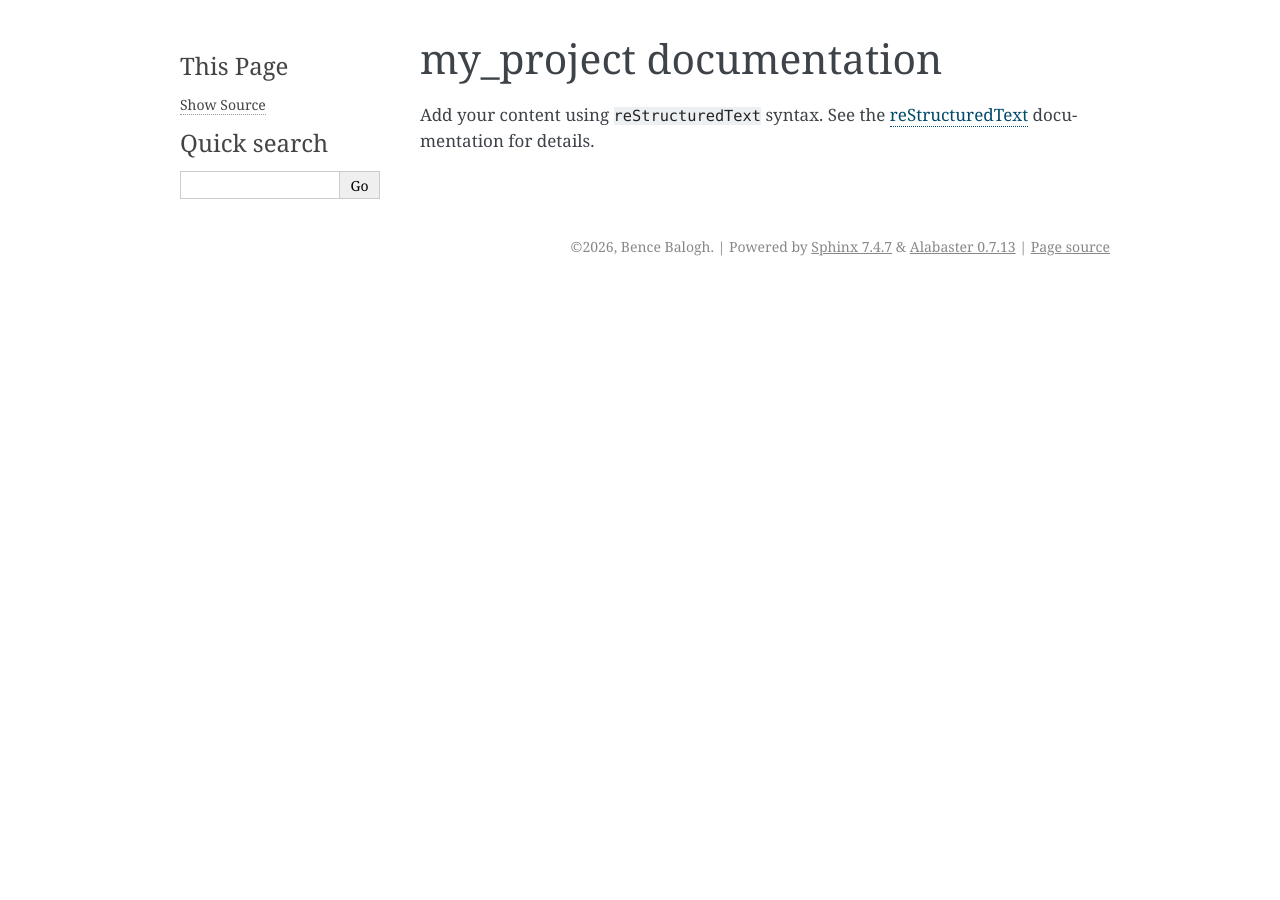
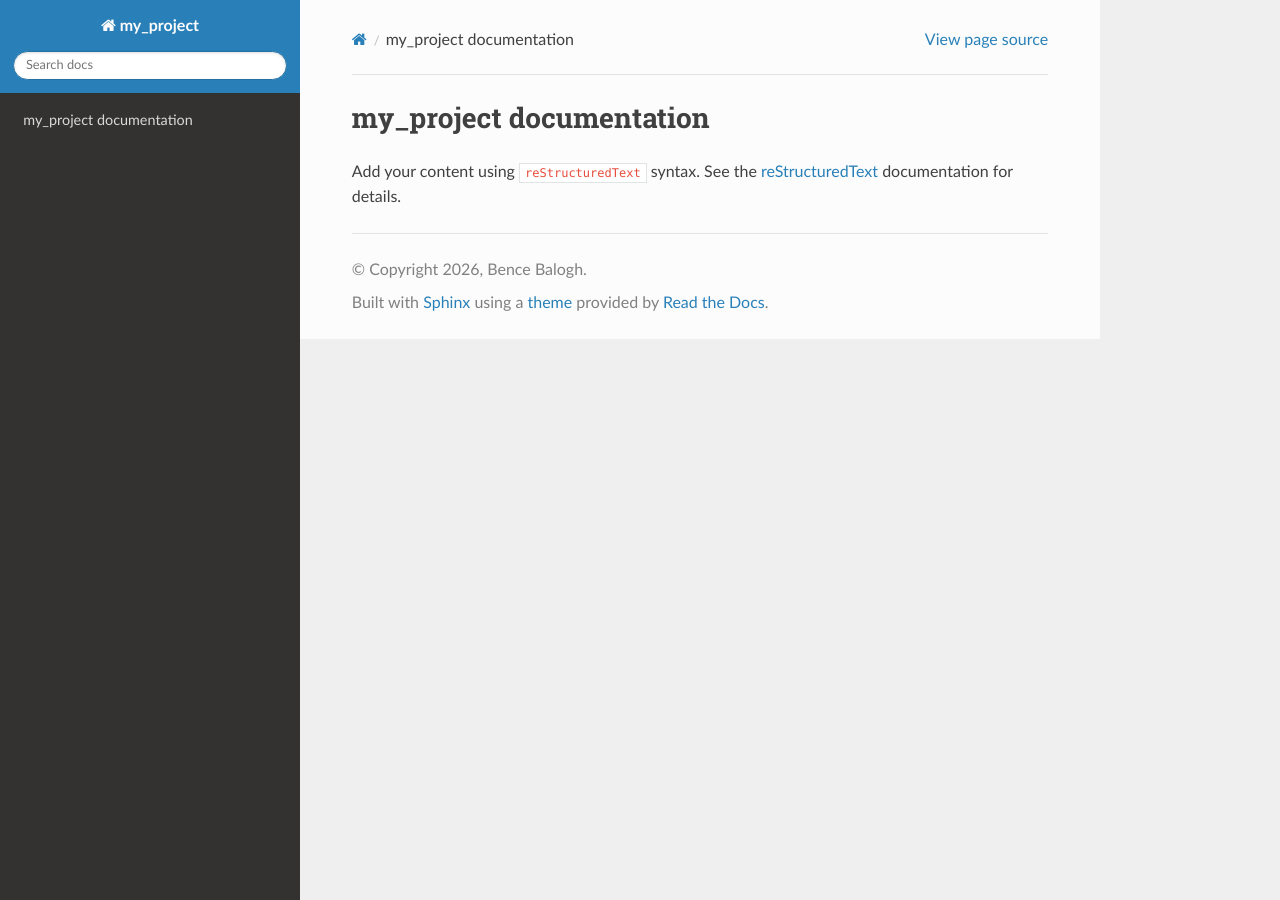
Before and after one commit to BALOGHBence/TEMPLATE_databricks_python_uv_sphinx, a Sphinx documentation site: the page built from docs/source/index.rst, in a window 1280 px wide. Built offline with Sphinx 7.4.7 and the Read the Docs theme 3.1.0, drawn with Linux system fonts in a browser that asks for light colours.

Commit message:
feat: update documentation requirements and theme

```diff
--- a/docs/source/conf.py
+++ b/docs/source/conf.py
@@ -23,5 +23,5 @@ exclude_patterns = []
 # -- Options for HTML output -------------------------------------------------
 # https://www.sphinx-doc.org/en/master/usage/configuration.html#options-for-html-output
 
-html_theme = 'alabaster'
+html_theme = "sphinx_rtd_theme"
 html_static_path = ['_static']
--- a/pyproject.toml
+++ b/pyproject.toml
@@ -16,6 +16,7 @@ packages = ["src/my_project"]
 [dependency-groups]
 docs = [
     "sphinx>=9.1.0",
+    "sphinx-rtd-theme>=3.1.0",
 ]
 test = [
     "pytest>=9.0.3",
```
Also changed, not shown: 2 other files.
